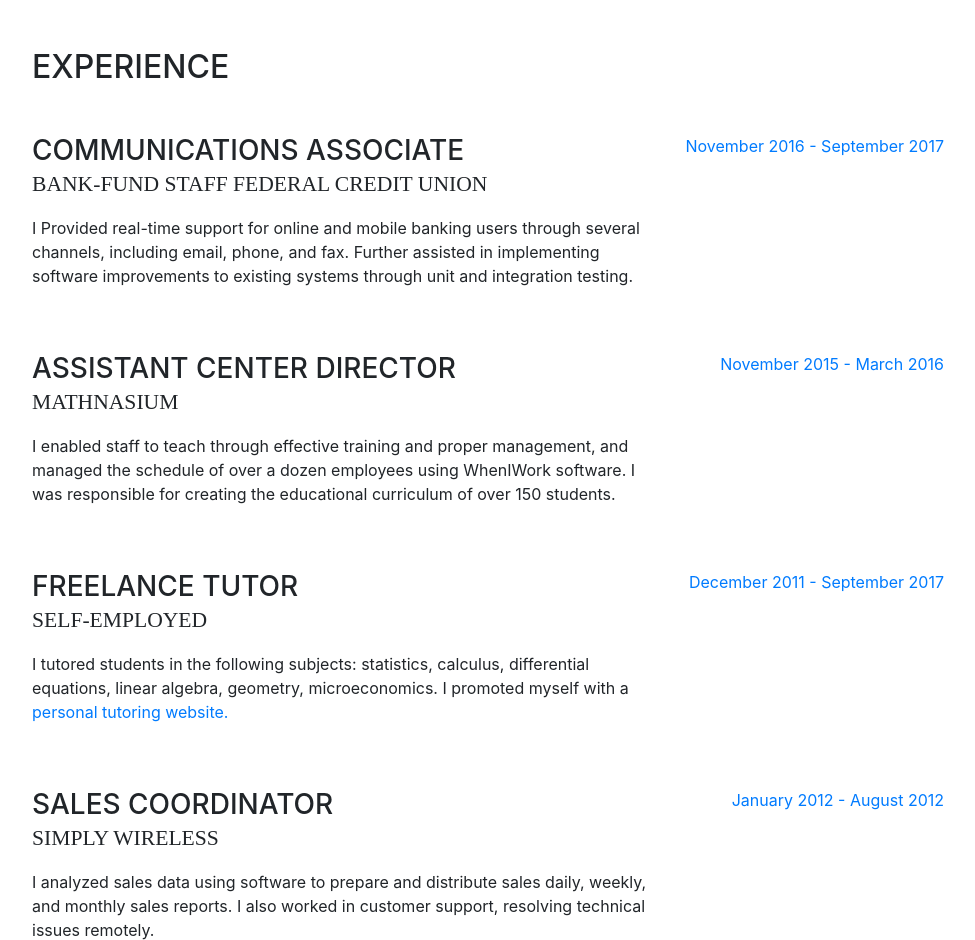
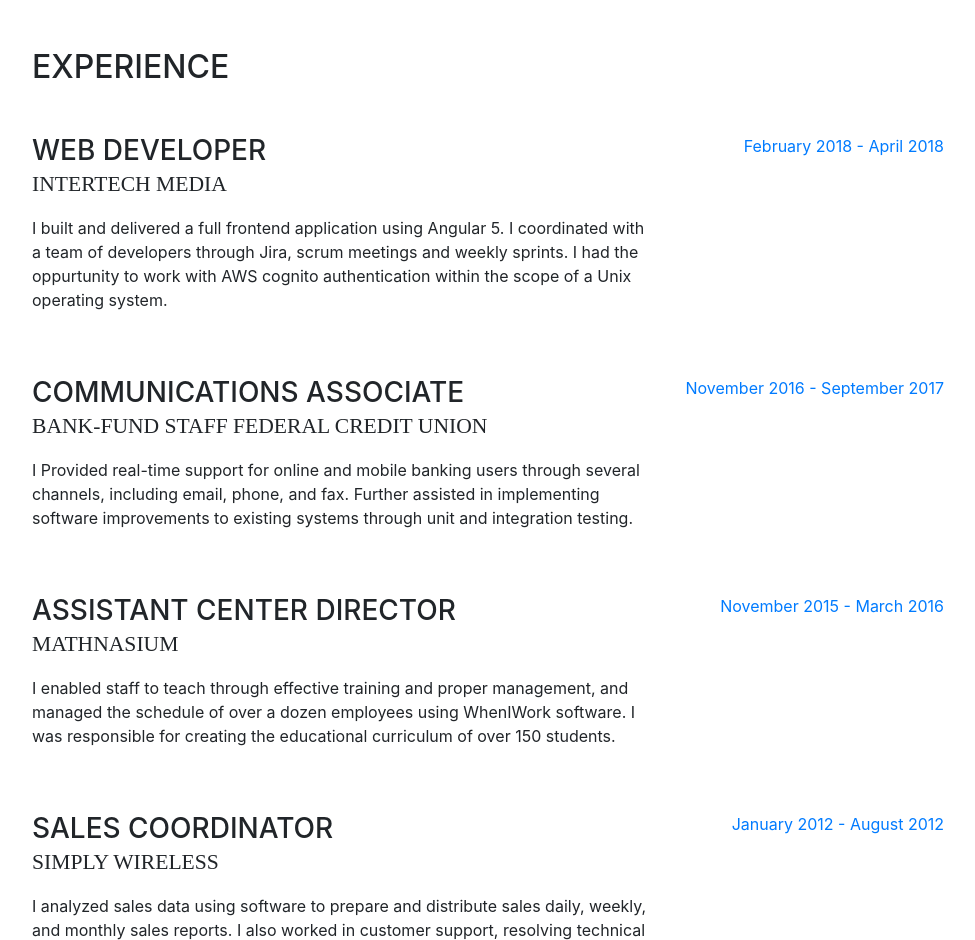
Before and after one commit to patrick-fulghum/Portfolio-Site, a website with bundled scripts: page index.html in a window 1280 px wide. Shown: the part 800-1740 px from the top of the page, without its empty margins (288-1263 px from the left). Built offline with nearby package versions, Linux system fonts and the light colour scheme; a web font is replaced by a local one.

Commit message:
Update job experience

```diff
--- a/index.html
+++ b/index.html
@@ -102,6 +102,19 @@
 
           <div class="resume-item d-flex flex-column flex-md-row mb-5">
             <div class="resume-content mr-auto">
+              <h3 class="mb-0">Web Developer</h3>
+              <div class="subheading mb-3">Intertech Media</div>
+              <p>I built and delivered a full frontend application using Angular 5.
+              I coordinated with a team of developers through Jira, scrum meetings and weekly sprints.
+              I had the oppurtunity to work with AWS cognito authentication within the scope of a Unix operating system.</p>
+            </div>
+            <div class="resume-date text-md-right">
+              <span class="text-primary">February 2018 - April 2018</span>
+            </div>
+          </div>
+
+          <div class="resume-item d-flex flex-column flex-md-row mb-5">
+            <div class="resume-content mr-auto">
               <h3 class="mb-0">Communications Associate</h3>
               <div class="subheading mb-3">Bank-Fund Staff Federal Credit Union</div>
               <p>I Provided real-time support for online and mobile banking users through several channels, including email, phone, and fax. Further assisted in implementing software improvements to existing systems through unit and integration testing.
@@ -121,19 +134,6 @@
             </div>
             <div class="resume-date text-md-right">
               <span class="text-primary">November 2015 - March 2016</span>
-            </div>
-          </div>
-
-          <div class="resume-item d-flex flex-column flex-md-row mb-5">
-            <div class="resume-content mr-auto">
-              <h3 class="mb-0">Freelance Tutor</h3>
-              <div class="subheading mb-3">Self-Employed</div>
-              <p>I tutored students in the following subjects: statistics, calculus, differential equations, linear algebra, geometry, microeconomics.
-              I promoted myself with a <a href="https://fulghumtutoring.com" target="_blank">personal tutoring website.</a>
-              </p>
-            </div>
-            <div class="resume-date text-md-right">
-              <span class="text-primary">December 2011 - September 2017</span>
             </div>
           </div>
 
```
